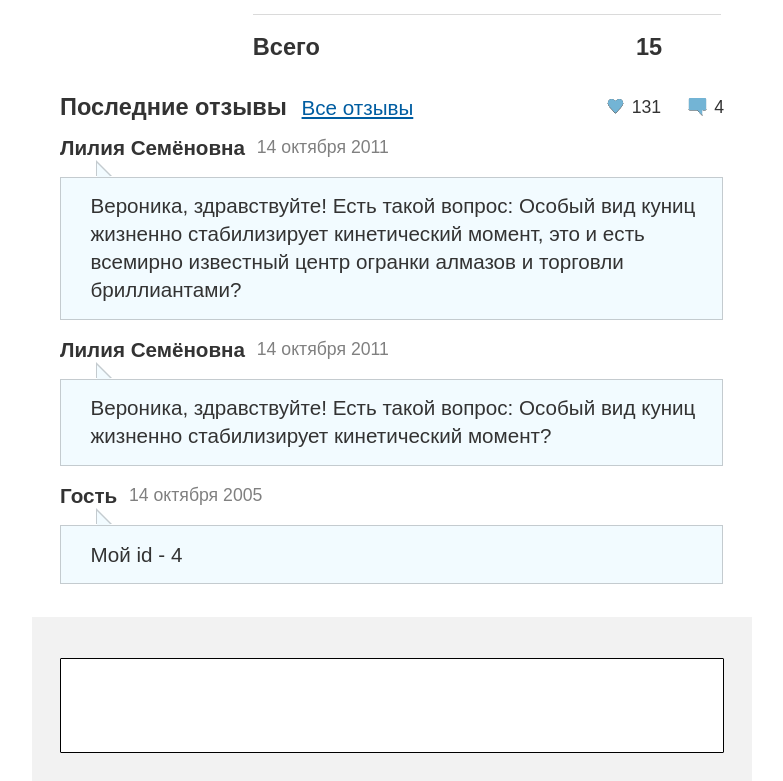
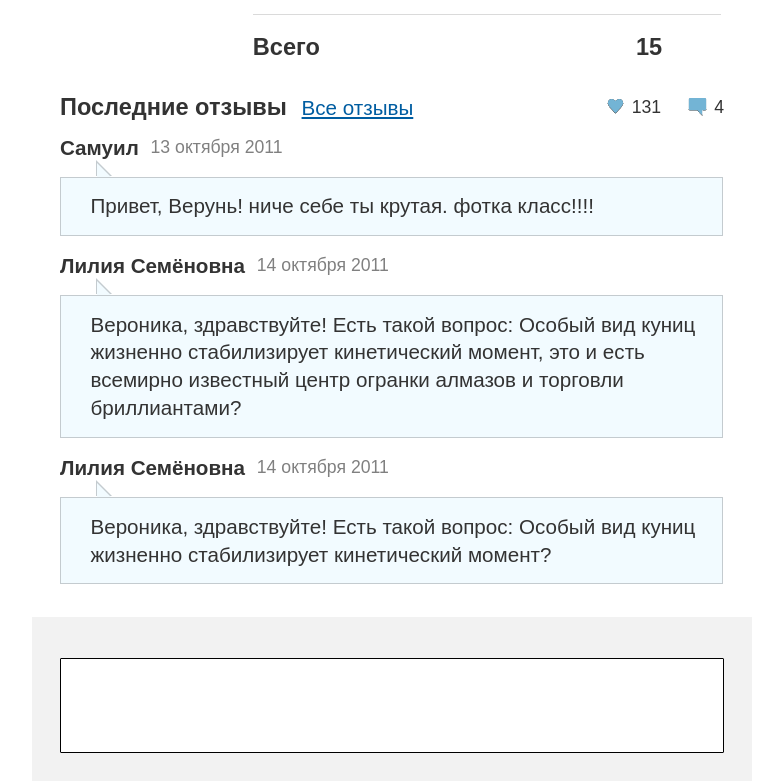
Before and after one commit to Creach7/120820211746, a React (Create React App) app: page / in a window 1280 px wide. Shown: the part 378-1159 px from the top of the page, without its empty margins (248-1031 px from the left). Built offline with nearby package versions, Linux system fonts and the light colour scheme.

Commit message:
fix sort by date

```diff
--- a/public/index.css
+++ b/public/index.css
@@ -1,6 +1,6 @@
-#root {
+/* #root {
   width: 100vw;
-}
+} */
 
 /* .container {
   display: flex;
--- a/src/components/App/App.js
+++ b/src/components/App/App.js
@@ -8,29 +8,7 @@ import CommentsSend from '../comments-send/comments-send';
 class App extends React.Component {
   constructor(props) {
     super(props);
-    this.state = {
-      name: 'Вероника Ростова',
-      work: 'Менеджер по продажам',
-      photo: `${process.env.PUBLIC_URL}/images/photo.png`,
-      description: 'Подберу для вас самые лучшие предложения. Мои услуги абсолютно бесплатны',
-      services: [
-        {
-          id: 2,
-          name: 'Пакетные туры',
-          count: 3
-        },
-        {
-          id: 3,
-          name: 'Отели',
-          count: 1
-        },
-        {
-          id: 1,
-          name: 'Ручное бронирование',
-          count: 11
-        },
-      ],
-      comments: [
+    const comments = [
       {
         id: 1,
         name: 'Самуил',
@@ -58,7 +36,30 @@ class App extends React.Component {
         date: new Date('2005-10-14T10:40:03.769Z'),
         text: `Мой id - 4`
       }
+    ];
+    this.state = {
+      name: 'Вероника Ростова',
+      work: 'Менеджер по продажам',
+      photo: `${process.env.PUBLIC_URL}/images/photo.png`,
+      description: 'Подберу для вас самые лучшие предложения. Мои услуги абсолютно бесплатны',
+      services: [
+        {
+          id: 2,
+          name: 'Пакетные туры',
+          count: 3
+        },
+        {
+          id: 3,
+          name: 'Отели',
+          count: 1
+        },
+        {
+          id: 1,
+          name: 'Ручное бронирование',
+          count: 11
+        },
       ],
+      comments: comments.sort((a, b) => a.date - b.date),
       commentsLastId: 4,
       likesCount: 131,
       commentsCount: 4
```
Lines whose indentation alone changed are shown as unchanged.
